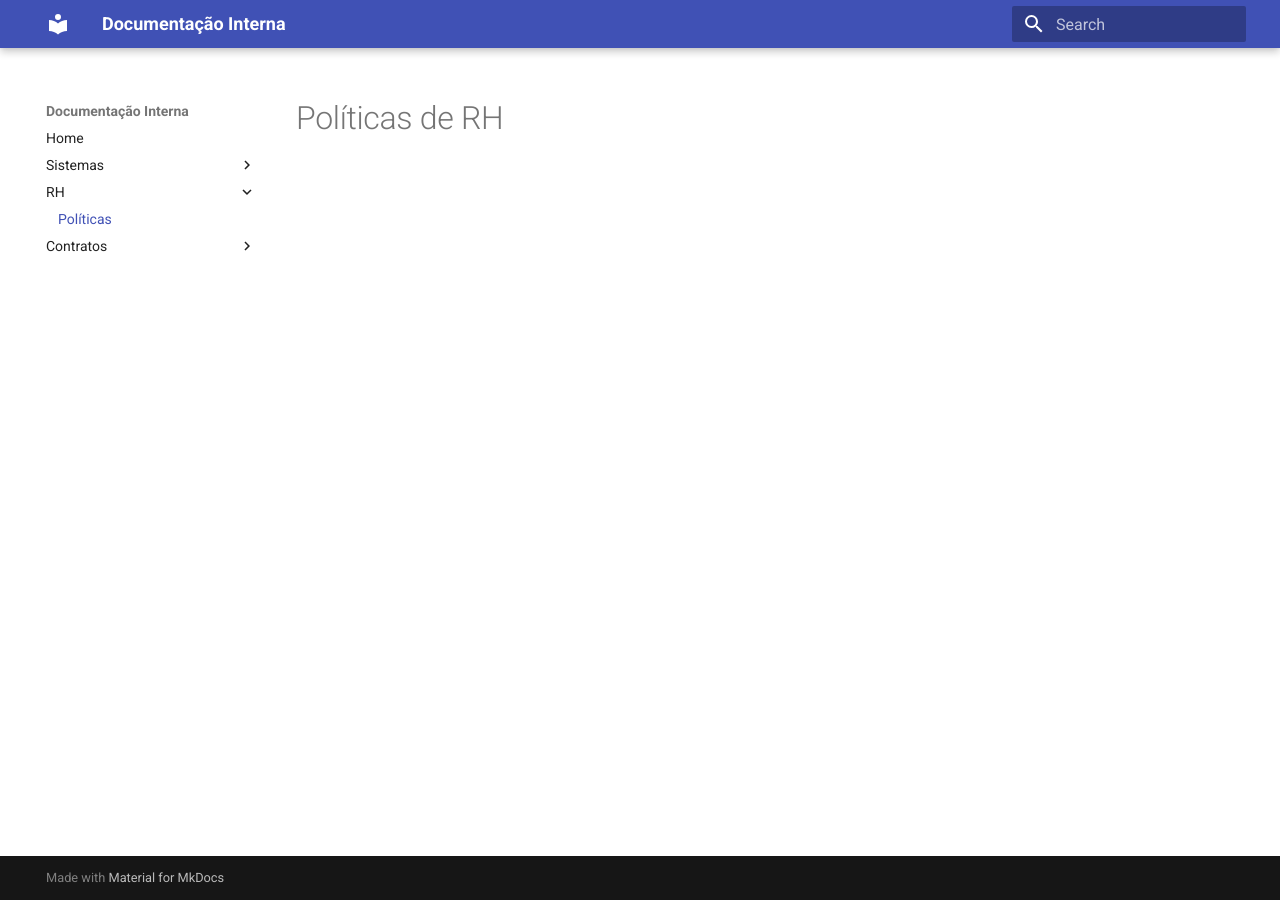
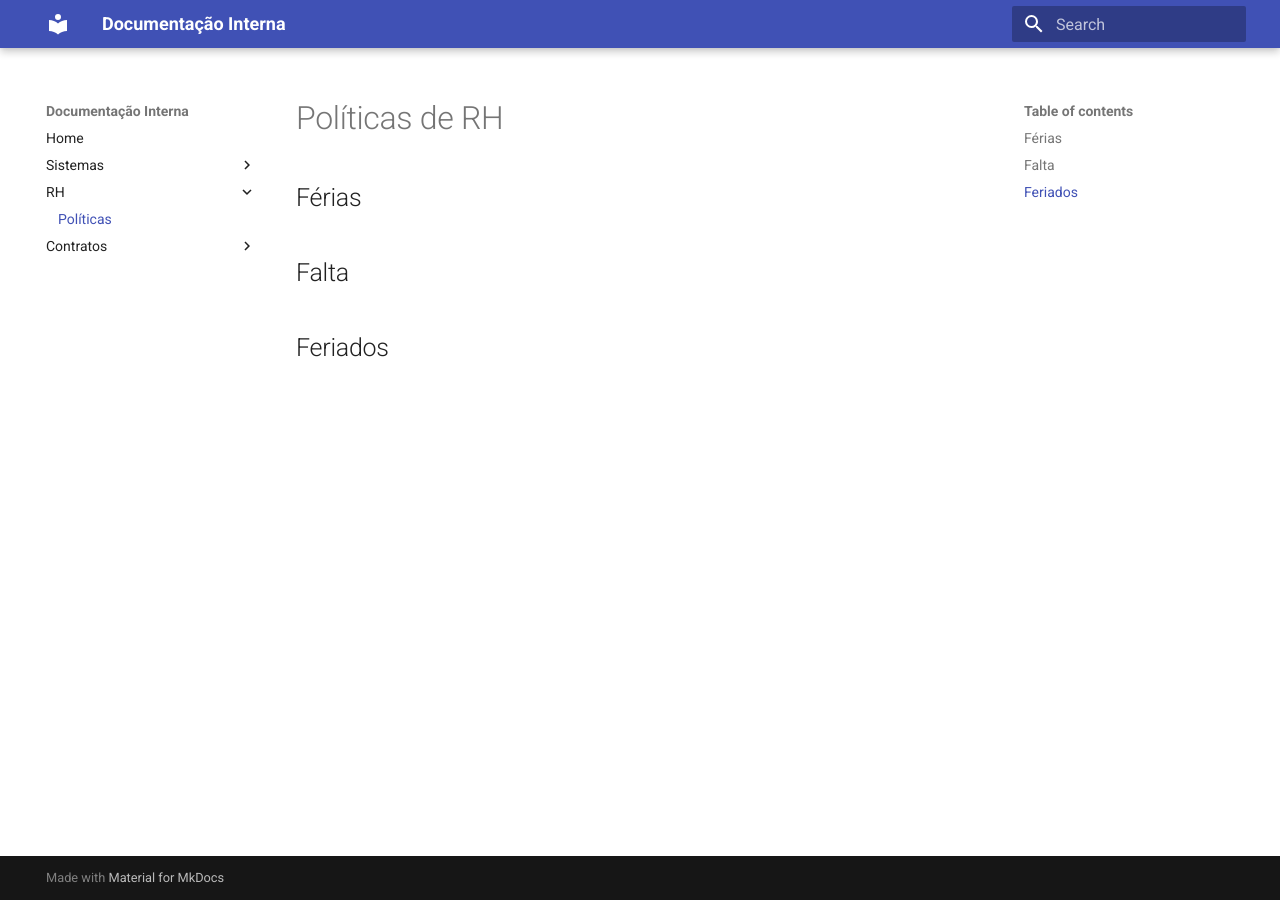
Before and after one commit to andrearms10/empresa-docs, an MkDocs documentation site: the page built from docs/rh/politicas.md, in a window 1280 px wide. Built offline with MkDocs 1.6.1 and Material for MkDocs 9.7.7, drawn with Linux system fonts in a browser that asks for light colours.

Commit message:
Adicionando itens de politicas

```diff
--- a/docs/rh/politicas.md
+++ b/docs/rh/politicas.md
@@ -1 +1,5 @@
 # Políticas de RH
+
+## Férias
+## Falta
+## Feriados
```
